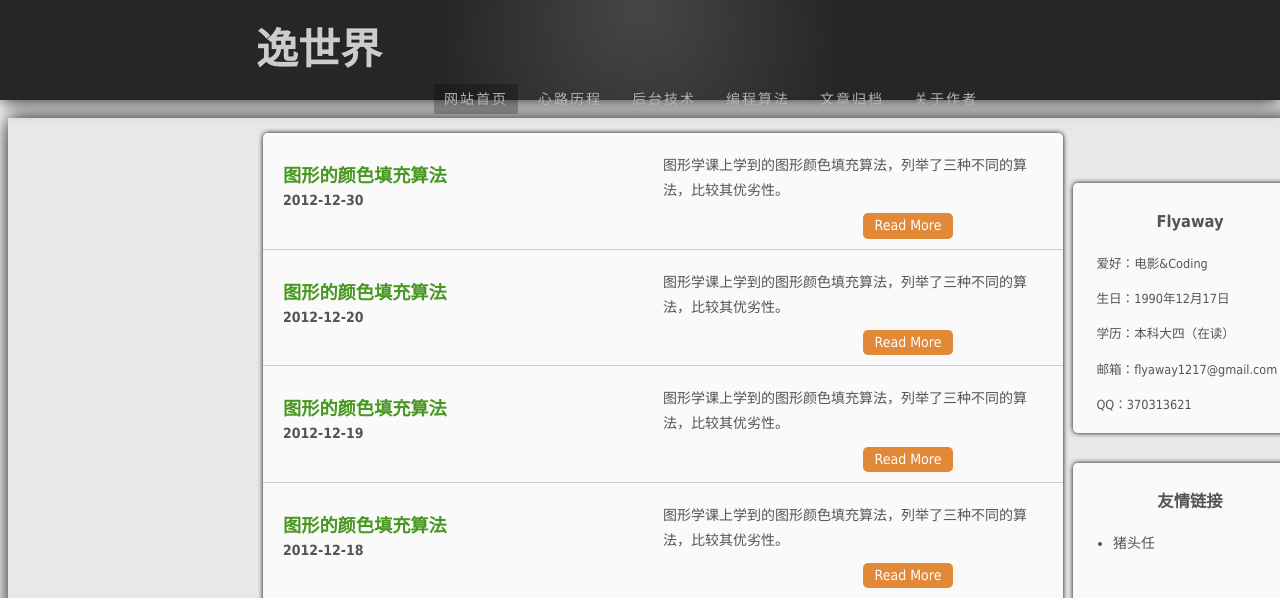
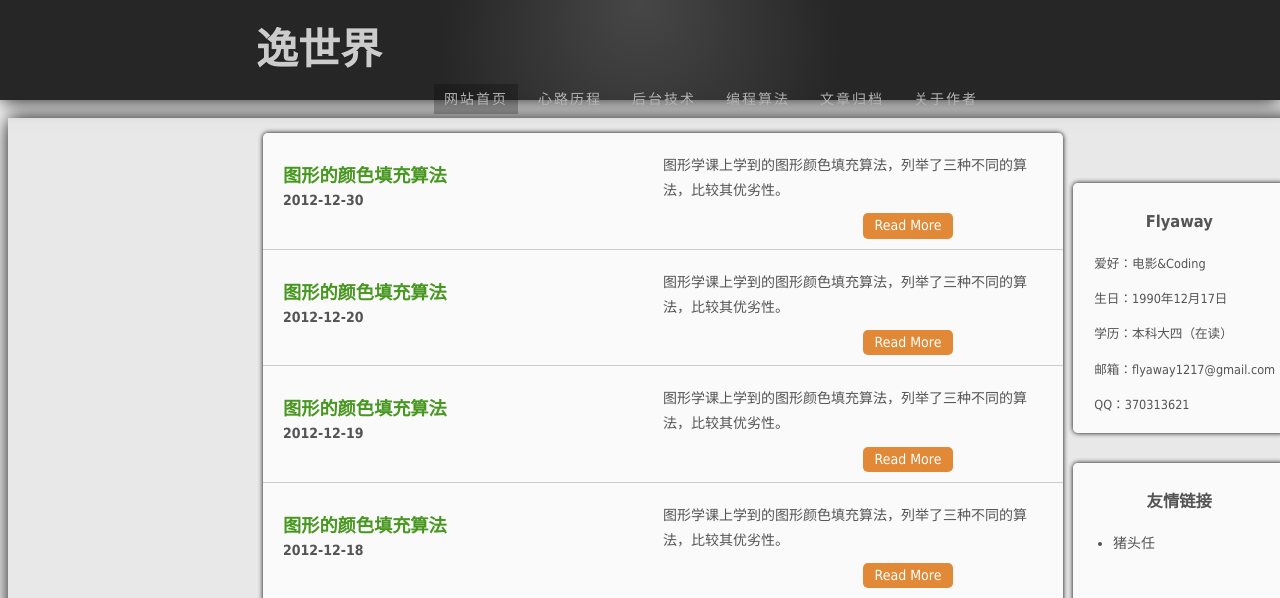
Before and after one commit to flyaway1217/flyaway1217.github.com, a Jekyll site: the page built from index.html, in a window 1280 px wide. Shown: the top 598 px of the page. Built offline with Jekyll 4.4.1, drawn with Linux system fonts in a browser that asks for light colours.

Commit message:
Update the index.css

```diff
--- a/css/style.css
+++ b/css/style.css
@@ -160,7 +160,7 @@
 
 /*右边侧边栏开始*/
 #right{
-	width:20%;
+	/*width:20%;*/
 	-moz-box-ordinal-group:3;
   -o-box-ordinal-group:3;
 	-wenkit-box-ordinal-group:3;
@@ -179,8 +179,8 @@
 
 #right #about{
 		height:250px;
-		margin:60px 20px 20px 10px;
-		width:90%;
+		margin:60px 0 20px 10px;
+		width:85%;
 }
 
 #right h1{
@@ -205,9 +205,9 @@
 
 #right #links{
 	height:250px;
-	margin:10px 20px 20px 10px;
+	margin:10px 0 20px 10px;
 	/*background:green;*/
-	width:90%;
+	width:85%;
 }
 
 
```
